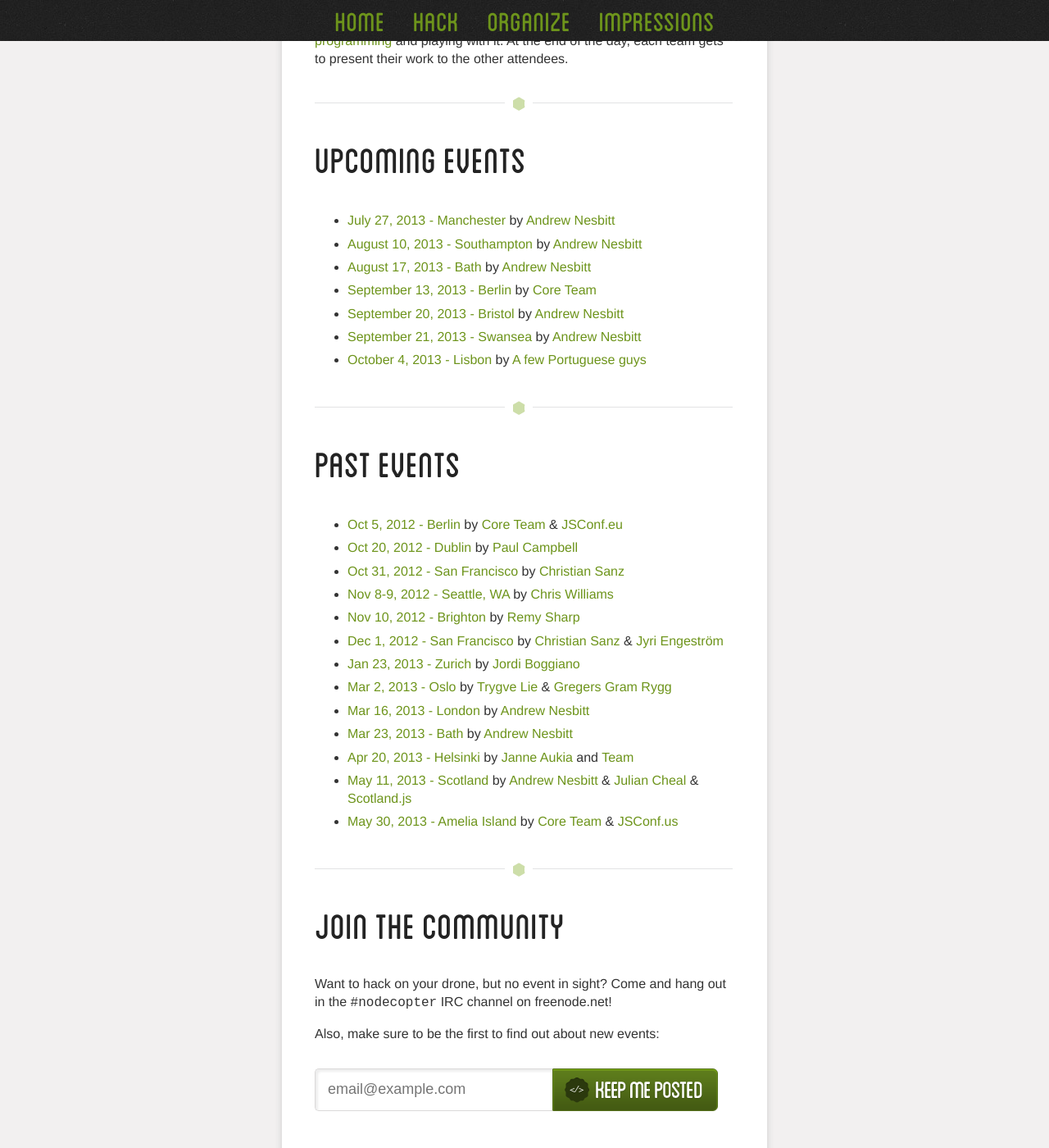
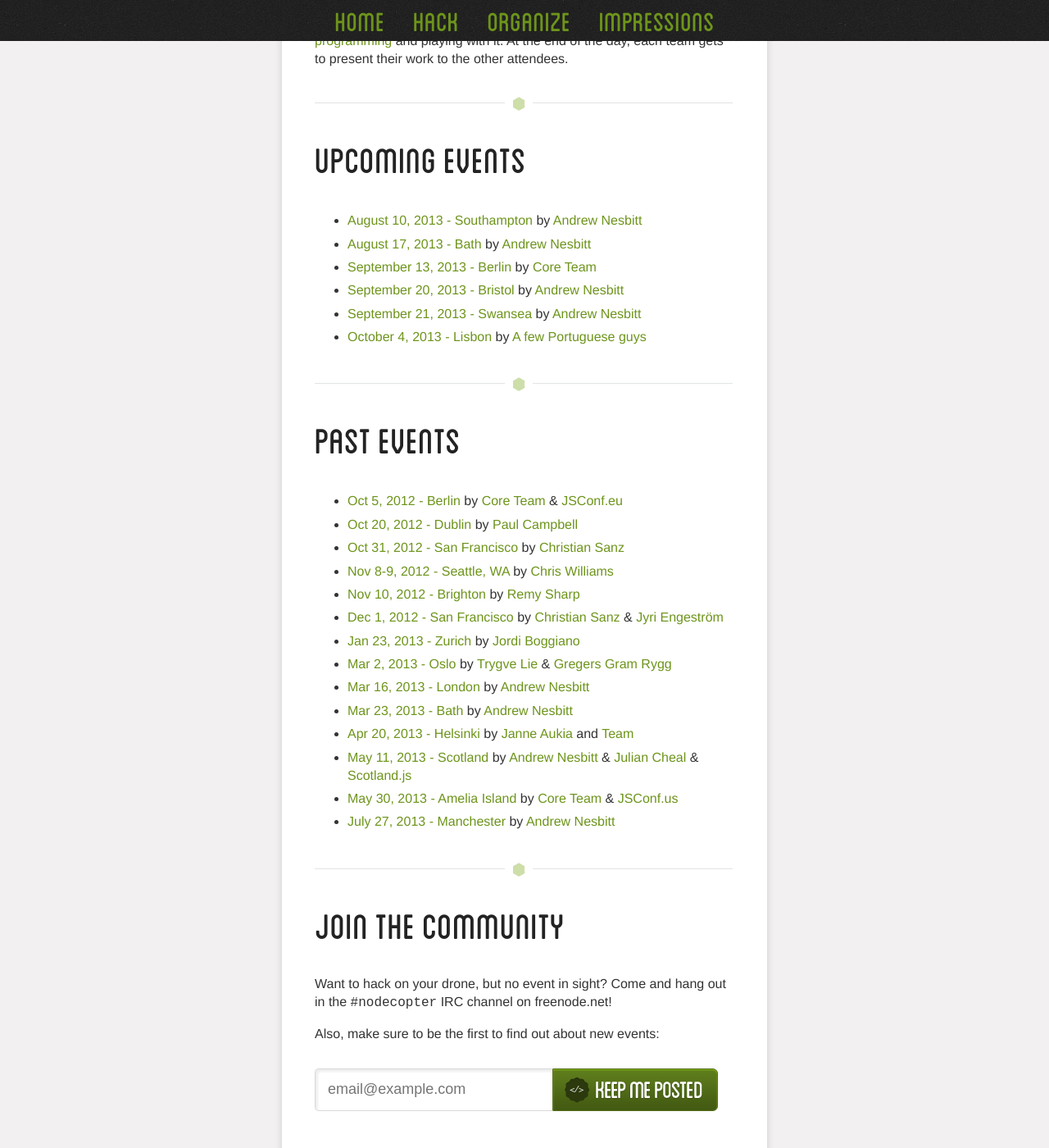
Before and after one commit to nodecopter/nodecopter.com, a Jekyll site: the page built from index.md, in a window 1280 px wide and 1400 px high, scrolled down 777 px. Shown: the whole window at 82% size. Built offline with Jekyll 4.4.1, drawn with Linux system fonts in a browser that asks for light colours; Markdown is read by kramdown in place of the engine named in the settings; part of the change alters nothing that is shown.

```diff
--- a/index.md
+++ b/index.md
@@ -23,7 +23,6 @@ title: The NodeCopter - Programming flying robots with node.js
 
 <h2 id="upcoming-events"><a href="#upcoming-events">Upcoming Events</a></h2>
 
-* [July 27, 2013 - Manchester](/2013/manchester/july-27) by [Andrew Nesbitt](https://twitter.com/teabass)
 * [August 10, 2013 - Southampton](/2013/southampton/aug-10) by [Andrew Nesbitt](https://twitter.com/teabass)
 * [August 17, 2013 - Bath](/2013/bath/aug-17) by [Andrew Nesbitt](https://twitter.com/teabass)
 * [September 13, 2013 - Berlin](/2013/berlin/sept-13) by [Core Team](https://twitter.com/nodecopter)
@@ -47,7 +46,7 @@ title: The NodeCopter - Programming flying robots with node.js
 * [Apr 20, 2013 - Helsinki](http://nodecopter.fi/) by [Janne Aukia](https://twitter.com/jaukia) and [Team](http://nodecopter.fi/)
 * [May 11, 2013 - Scotland](/2013/scotland/may-11) by [Andrew Nesbitt](https://twitter.com/teabass) & [Julian Cheal](https://twitter.com/juliancheal) & [Scotland.js](http://scotlandjs.com)
 * [May 30, 2013 - Amelia Island](/2013/amelia-island/may-30) by [Core Team](/core) & [JSConf.us](http://2013.jsconf.us/)
-
+* [July 27, 2013 - Manchester](/2013/manchester/july-27) by [Andrew Nesbitt](https://twitter.com/teabass)
 <hr>
 
 <h2 id="join-the-community"><a href="#join-the-community">Join the Community</a></h2>
```
